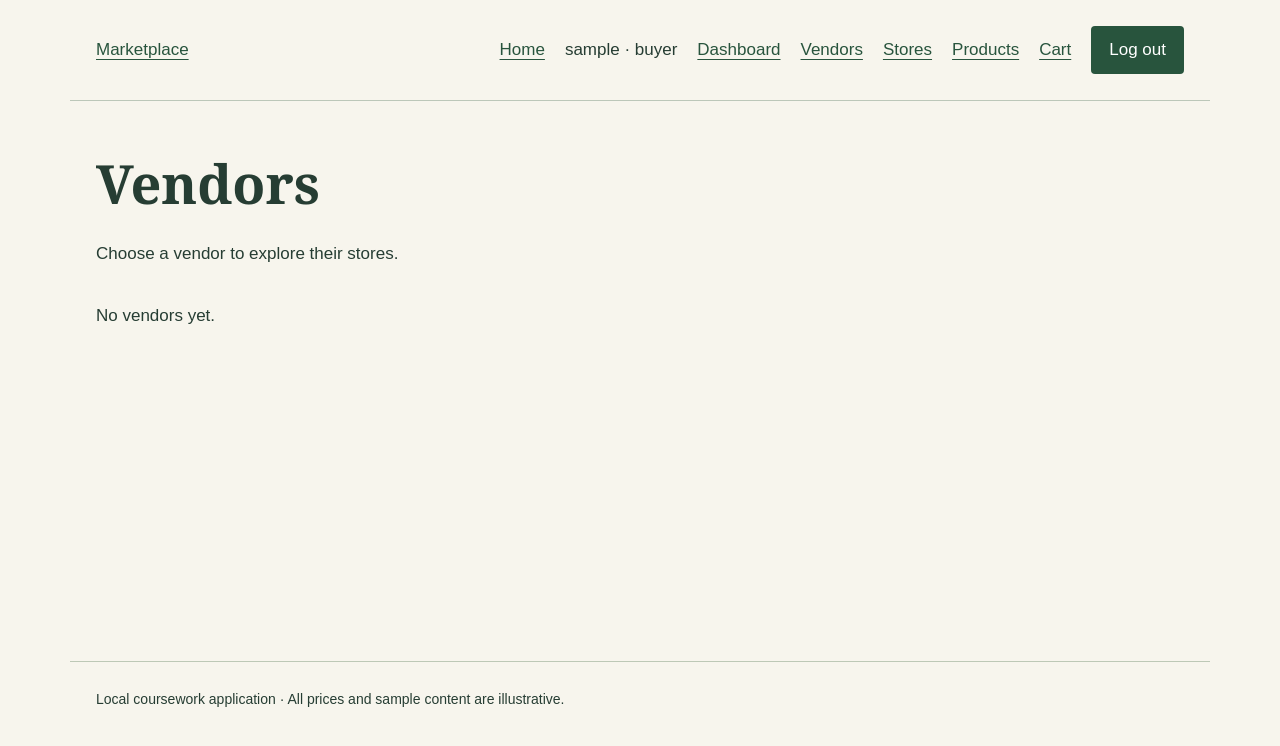
After one commit to Khethelo01/django-marketplace, a Django app: page /vendors/ in a window 1280 px wide. The commit adds this page. Shown: the top 746 px of the page. Run offline with Django 5.2, Linux system fonts and the light colour scheme; the visitor is signed in with stand-in values (Sample User, id 1); data comes from the database, SQL or seed files in the repository.

Commit message:
Address Part 2 review: vendor discovery, catalogue navigation and review overview

```diff
--- a/shop/templates/base.html
+++ b/shop/templates/base.html
@@ -1 +1,4 @@
-{% load static %}<!doctype html><html lang="en"><head><meta charset="utf-8"><meta name="viewport" content="width=device-width,initial-scale=1"><title>{% block title %}Marketplace{% endblock %}</title><link rel="stylesheet" href="{% static 'shop/style.css' %}"></head><body><header><a href="/">Marketplace</a><nav><a href="/">Home</a>{% if user.is_authenticated %}<span>{{ user.username }} · {{ user.role }}</span><a href="/dashboard/">Dashboard</a>{% if user.role == "buyer" %}<a href="{% url 'cart' %}">Cart</a>{% endif %}<form method="post" action="{% url 'logout' %}">{% csrf_token %}<button>Log out</button></form>{% else %}<a href="{% url 'login' %}">Log in</a><a href="/register/">Register</a>{% endif %}{% block nav %}{% endblock %}</nav></header><main>{% for message in messages %}<p class="notice" role="status">{{ message }}</p>{% endfor %}{% block content %}{% endblock %}</main><footer>Local coursework application · All prices and sample content are illustrative.</footer></body></html>
+{% load static %}<!doctype html><html lang="en"><head><meta charset="utf-8"><meta name="viewport" content="width=device-width,initial-scale=1"><title>{% block title %}Marketplace{% endblock %}</title><link rel="stylesheet" href="{% static 'shop/style.css' %}"></head><body><header><a href="/">Marketplace</a><nav><a href="/">Home</a>{% if user.is_authenticated %}<span>{{ user.username }} · {{ user.role }}</span><a href="/dashboard/">Dashboard</a>
+{% if user.role == "buyer" %}<a href="{% url 'vendors' %}">Vendors</a>{% endif %}
+<a href="{% url 'stores' %}">Stores</a><a href="{% url 'products' %}">Products</a>
+{% if user.role == "vendor" %}<a href="{% url 'reviews' %}">Reviews</a>{% endif %}{% if user.role == "buyer" %}<a href="{% url 'cart' %}">Cart</a>{% endif %}<form method="post" action="{% url 'logout' %}">{% csrf_token %}<button>Log out</button></form>{% else %}<a href="{% url 'login' %}">Log in</a><a href="/register/">Register</a>{% endif %}{% block nav %}{% endblock %}</nav></header><main>{% for message in messages %}<p class="notice" role="status">{{ message }}</p>{% endfor %}{% block content %}{% endblock %}</main><footer>Local coursework application · All prices and sample content are illustrative.</footer></body></html>
--- /dev/null
+++ b/shop/templates/shop/products.html
@@ -0,0 +1,3 @@
+{% extends 'base.html' %}{% block content %}
+<h1>{% if user.role == 'vendor' %}Your products{% else %}Products{% endif %}</h1><div class="grid">{% for product in products %}<article class="item"><h2><a href="{% url 'product' product.pk %}">{{ product.name }}</a></h2><p><a href="{% url 'store' product.store.pk %}">{{ product.store.name }}</a></p><p>{{ product.description }}</p><p class="price">R{{ product.price }}</p></article>{% empty %}<p>No products to show.</p>{% endfor %}</div>
+{% endblock %}
--- /dev/null
+++ b/shop/templates/shop/reviews.html
@@ -0,0 +1,4 @@
+{% extends 'base.html' %}{% block content %}
+<h1>Your product reviews</h1><p>All feedback across your stores, newest first.</p>
+{% for review in reviews %}<article class="item"><h2><a href="{% url 'product' review.product.pk %}">{{ review.product.name }}</a></h2><p>{{ review.product.store.name }} · {{ review.buyer.username }} · {{ review.rating }}/5 · {% if review.verified %}Verified purchase{% else %}Unverified review{% endif %}</p><p>{{ review.content }}</p></article>{% empty %}<p>No reviews have been submitted for your products yet.</p>{% endfor %}
+{% endblock %}
--- /dev/null
+++ b/shop/templates/shop/stores.html
@@ -0,0 +1,3 @@
+{% extends 'base.html' %}{% block content %}
+<h1>{{ title }}</h1><div class="grid">{% for store in stores %}<article class="item"><h2><a href="{% url 'store' store.pk %}">{{ store.name }}</a></h2><p>By {{ store.vendor.username }}</p><p>{{ store.description }}</p><a href="{% url 'store' store.pk %}">View products</a></article>{% empty %}<p>No stores to show.</p>{% endfor %}</div>
+{% endblock %}
--- /dev/null
+++ b/shop/templates/shop/vendors.html
@@ -0,0 +1,4 @@
+{% extends 'base.html' %}{% block content %}
+<h1>Vendors</h1><p>Choose a vendor to explore their stores.</p>
+<div class="grid">{% for vendor in vendors %}<article class="item"><h2><a href="{% url 'vendor-stores' vendor.pk %}">{{ vendor.username }}</a></h2><a href="{% url 'vendor-stores' vendor.pk %}">View stores</a></article>{% empty %}<p>No vendors yet.</p>{% endfor %}</div>
+{% endblock %}
--- a/shop/urls.py
+++ b/shop/urls.py
@@ -7,6 +7,13 @@ urlpatterns = [
     path("", views.home, name="home"),
     path("register/", views.register, name="register"),
     path("dashboard/", views.dashboard, name="dashboard"),
+    path("vendors/", views.vendors, name="vendors"),
+    path(
+        "vendors/<int:pk>/stores/", views.vendor_stores, name="vendor-stores"
+    ),
+    path("stores/", views.stores, name="stores"),
+    path("products/", views.products, name="products"),
+    path("reviews/", views.review_overview, name="reviews"),
     path("stores/new/", views.store_edit, name="store-create"),
     path("stores/<int:pk>/", views.store_detail, name="store"),
     path("stores/<int:pk>/edit/", views.store_edit, name="store-edit"),
--- a/shop/views.py
+++ b/shop/views.py
@@ -10,6 +10,78 @@ from django.views.decorators.http import require_POST
 from .forms import RegisterForm, StoreForm, ProductForm, ReviewForm
 from .models import Store, Product, Order
 from .services import create_order, send_invoice
+
+
+@login_required
+def vendors(request):
+    """List vendor accounts as an entry point to their stores."""
+    from .models import User
+
+    return render(
+        request,
+        "shop/vendors.html",
+        {
+            "vendors": User.objects.filter(role="vendor").order_by("username"),
+        },
+    )
+
+
+@login_required
+def vendor_stores(request, pk):
+    """Display stores belonging to the selected vendor."""
+    from .models import User
+
+    vendor = get_object_or_404(User, pk=pk, role="vendor")
+    return render(
+        request,
+        "shop/stores.html",
+        {
+            "stores": Store.objects.filter(vendor=vendor),
+            "title": f"Stores by {vendor.username}",
+        },
+    )
+
+
+@login_required
+def stores(request):
+    """List all stores for buyers and owned stores for vendors."""
+    records = Store.objects.select_related("vendor")
+    if request.user.role == "vendor":
+        records = records.filter(vendor=request.user)
+    return render(
+        request,
+        "shop/stores.html",
+        {
+            "stores": records,
+            "title": (
+                "Your stores" if request.user.role == "vendor" else "Stores"
+            ),
+        },
+    )
+
+
+@login_required
+def products(request):
+    """List all buyer-visible products or the vendor's own products."""
+    records = Product.objects.select_related("store")
+    if request.user.role == "vendor":
+        records = records.filter(store__vendor=request.user)
+    return render(request, "shop/products.html", {"products": records})
+
+
+@login_required
+def review_overview(request):
+    """Show all reviews for the vendor's products in a single view."""
+    if request.user.role != "vendor":
+        return HttpResponseForbidden("Vendors only.")
+    from .models import Review
+
+    records = (
+        Review.objects.filter(product__store__vendor=request.user)
+        .select_related("product", "product__store", "buyer")
+        .order_by("-created_at", "-pk")
+    )
+    return render(request, "shop/reviews.html", {"reviews": records})
 
 
 def role_required(role):
```
Also changed, not shown: shop/test_part2_navigation.py (added, +83 -0 lines), verification.txt (+3 -11 lines), README.md.
